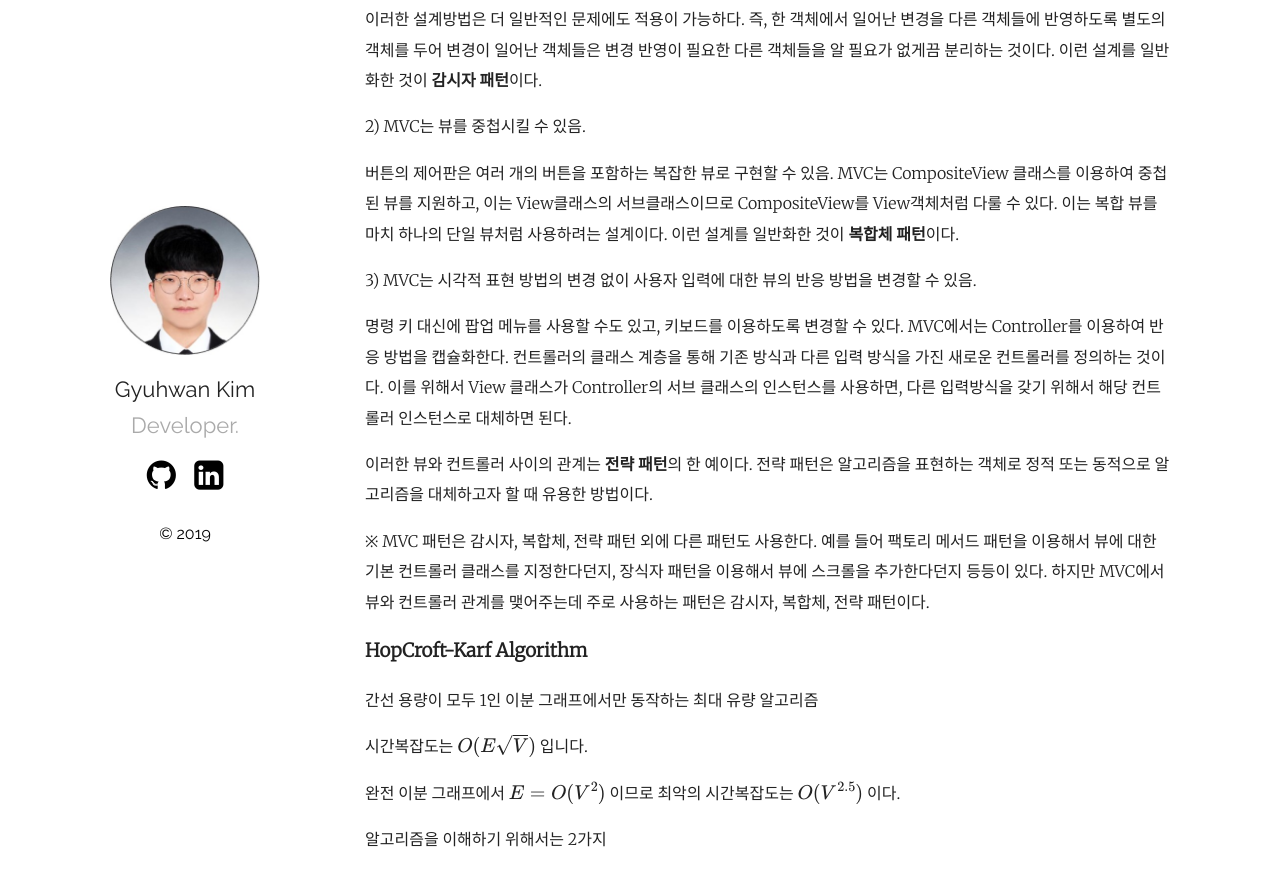
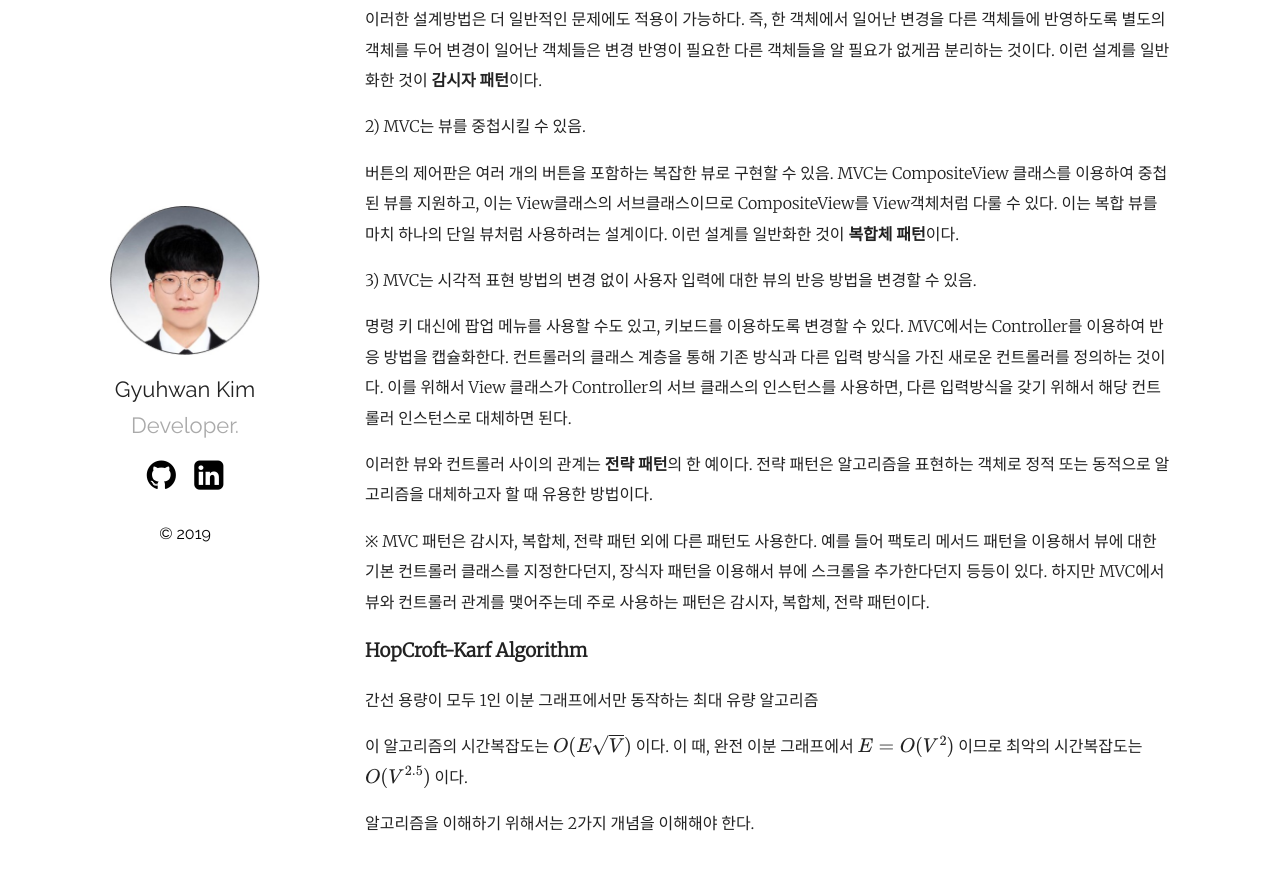
Before and after one commit to kimkyuhwan/kimkyuhwan.github.io, a Jekyll site: the page built from _posts/2019-06-05-gyuhwan-diary.md, in a window 1280 px wide and 900 px high, scrolled down 1586 px. Shown: the top 886 px of the window. Built offline with Jekyll 4.4.1, drawn with Linux system fonts in a browser that asks for light colours; formulas are drawn with MathJax 3.

```diff
--- a/_posts/2019-06-05-gyuhwan-diary.md
+++ b/_posts/2019-06-05-gyuhwan-diary.md
@@ -101,13 +101,11 @@
 
 간선 용량이 모두 1인 이분 그래프에서만 동작하는 최대 유량 알고리즘
 
-시간복잡도는
+이 알고리즘의 시간복잡도는
 $$
 O(E \sqrt V)
 $$
- 입니다.
-
-완전 이분 그래프에서
+ 이다. 이 때,  완전 이분 그래프에서
 $$
 E = O(V^2)
 $$
@@ -117,4 +115,4 @@
 $$
  이다.
 
-알고리즘을 이해하기 위해서는 2가지
+알고리즘을 이해하기 위해서는 2가지 개념을 이해해야 한다.
```
Also changed, not shown: other parts of _posts/2019-06-05-gyuhwan-diary.md (+1 -1 lines).
